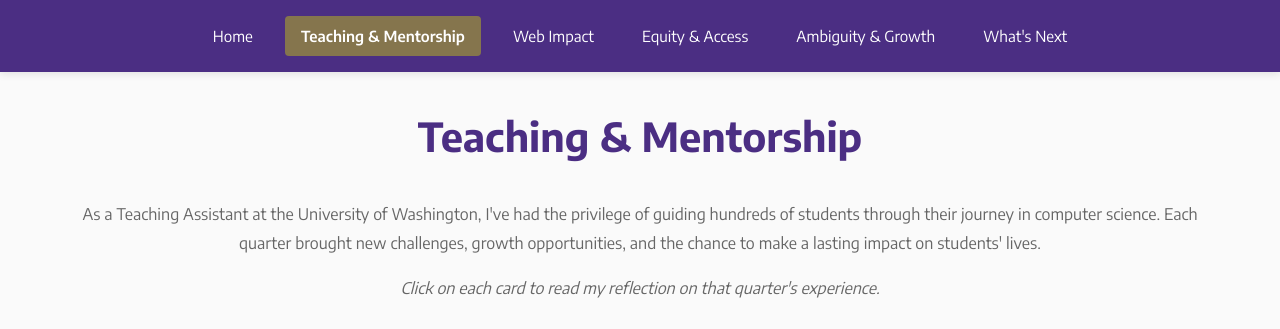
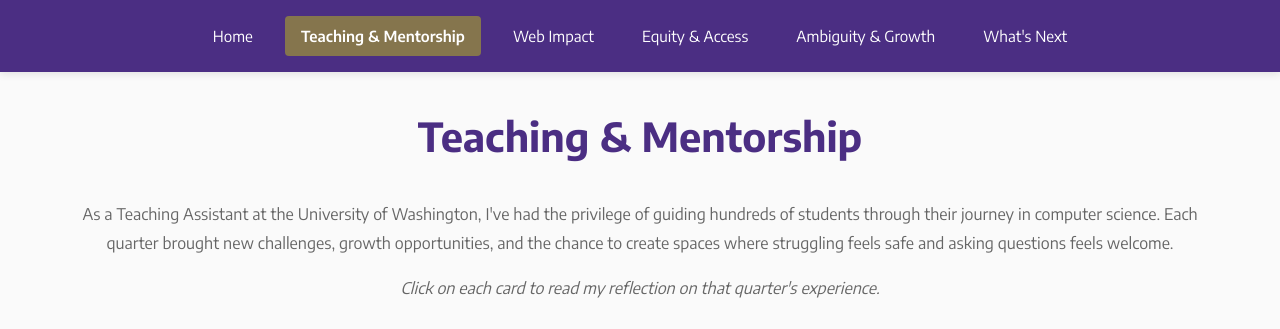
Before and after one commit to laurakhot/husky-100, a website built with Vite: page ta.html in a window 1280 px wide. Shown: the top 329 px of the page. Built offline with nearby package versions, Linux system fonts and the light colour scheme.

Commit message:
Updated TA text

```diff
--- a/ta.html
+++ b/ta.html
@@ -25,7 +25,8 @@
     <p class="text-center">
       As a Teaching Assistant at the University of Washington, I've had the privilege of guiding
       hundreds of students through their journey in computer science. Each quarter brought new
-      challenges, growth opportunities, and the chance to make a lasting impact on students' lives.
+      challenges, growth opportunities, and the chance to create spaces where
+      struggling feels safe and asking questions feels welcome.
     </p>
 
     <p class="text-center mb-lg">
```
